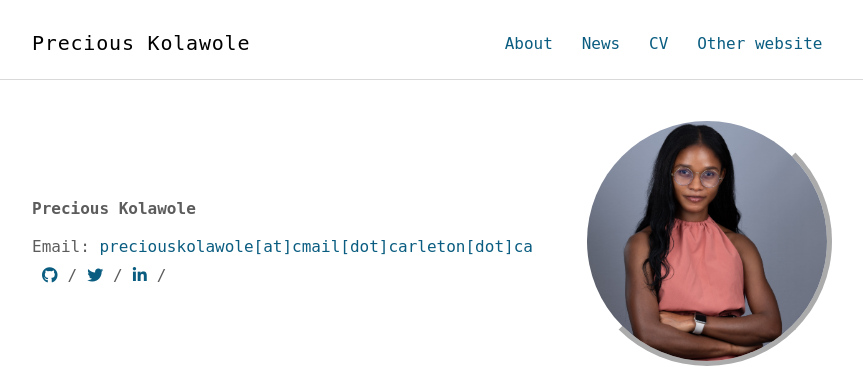
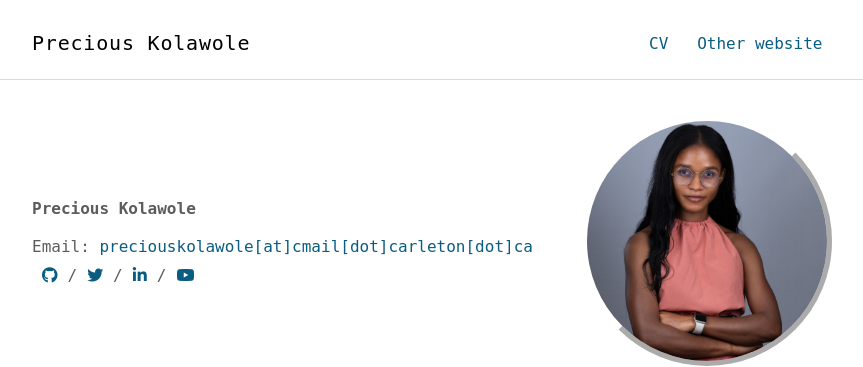
Before and after one commit to precillieo/precillieo.github.io, a plain HTML site: page index.html in a window 1280 px wide. Shown: the top 367 px of the page, without its empty margins (208-1071 px from the left). Drawn offline with Linux system fonts and the light colour scheme; some icons are missing; a web font is replaced by a local one.

```diff
--- a/index.html
+++ b/index.html
@@ -43,8 +43,8 @@
             <a href="https://precillieo.github.io">Precious Kolawole</a>
           </h1>
           <ul class="navbar">
-            <li><a href="index.html">About</a></li>
-            <li><a href="news.html">News</a></li>
+            <!-- <li><a href="index.html">About</a></li> -->
+            <!-- <li><a href="news.html">News</a></li> -->
             <li><a href="assets/Precious-Kolawole-Resume.pdf">CV</a></li>
             <li>
               <a
@@ -98,6 +98,13 @@
                   ></i>
                 </a>
                 /
+                <a
+                  class="social-item"
+                  href="https://www.youtube.com/@precillieo"
+                  target="_blank"
+                >
+                  <i class="fab fa-youtube" href="#" aria-hidden="true"></i>
+                </a>
 
               </div>
             </div>
```
